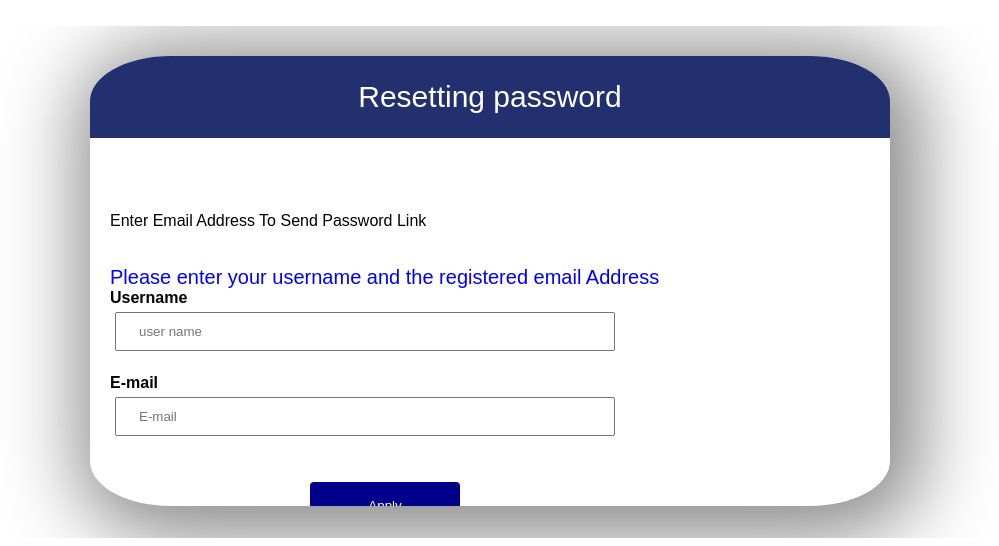
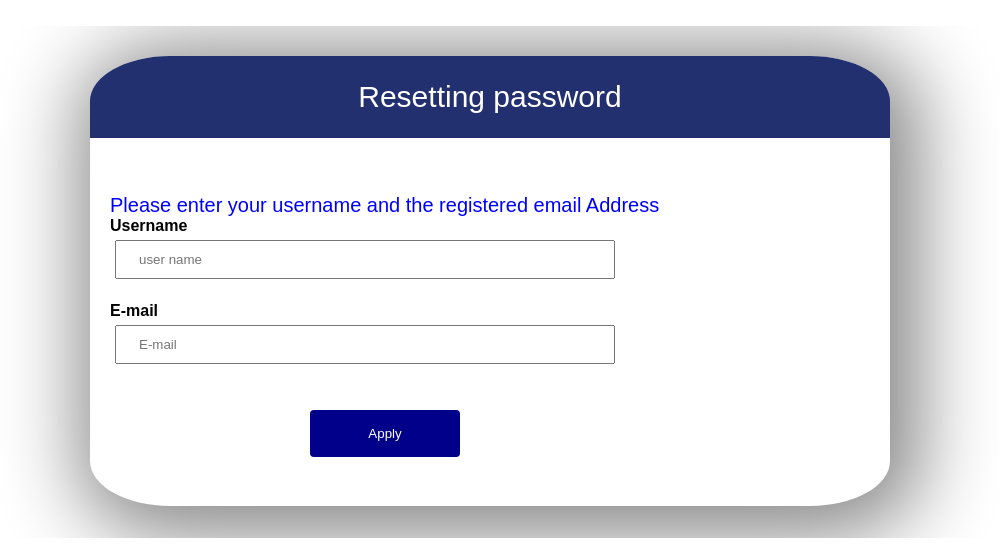
Before and after one commit to Doa3a/Doaa-Private-Messaging-System, a PHP site: page /reset.php in a window 1280 px wide. Shown: the top 546 px of the page, without its empty margins (150-1149 px from the left). Run offline with PHP 8.4, Linux system fonts and the light colour scheme.

Commit message:
Update reset.php

```diff
--- a/reset.php
+++ b/reset.php
@@ -46,8 +46,7 @@ function clean_input($data) {
 		</div>
 <div>
 		<form method="post" class="form-container" >
-	 	<br><br><br>Enter Email Address To Send Password Link<br/><br><br>
-		<a style="color:blue;">Please enter your username and the registered email Address</a><br/>
+		<br><br><a style="color:blue;">Please enter your username and the registered email Address</a><br>
 		 <label for="user"><b>Username</b></label>
 		 <input type="text" placeholder="user name" name="user_name" class="input" required/><br/>
 	     <span class="error"><?php echo $err_array['user_err']; ?></span><br/>
```
